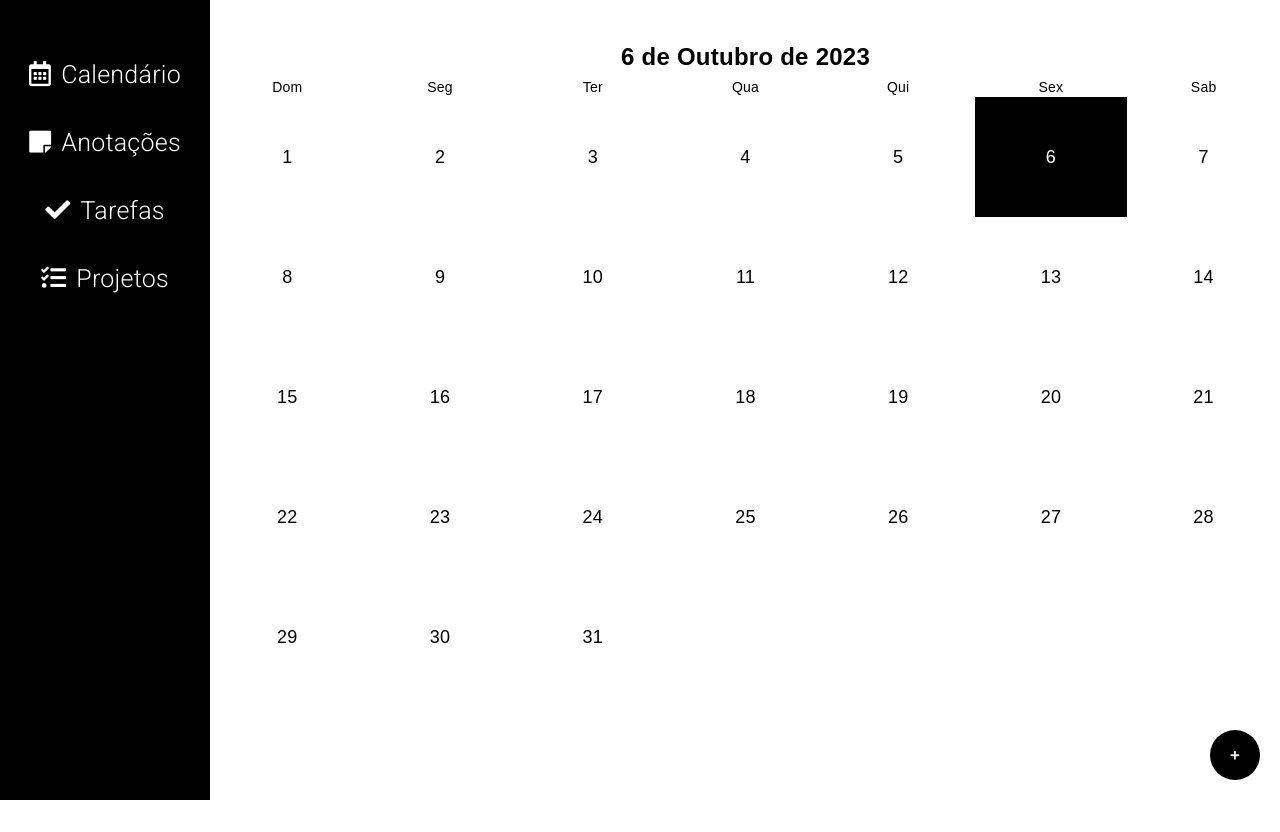
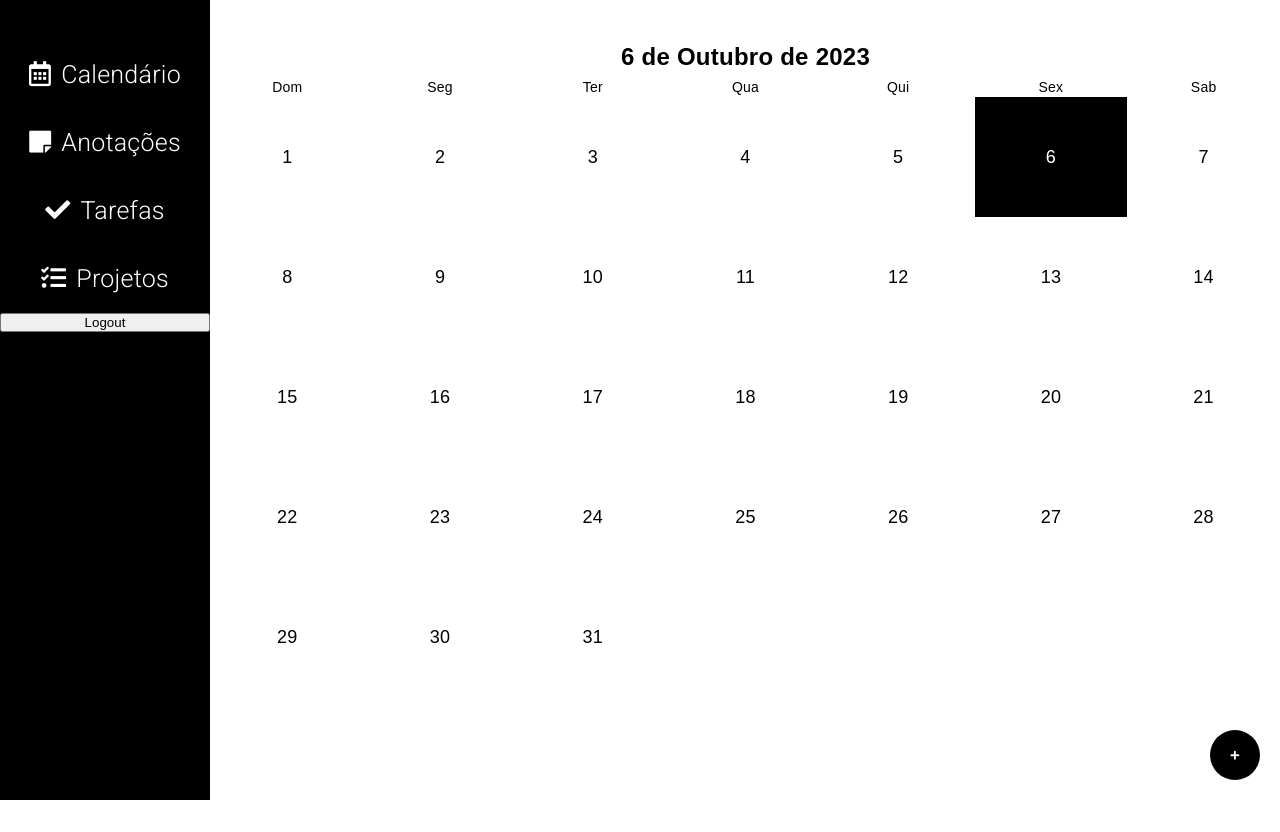
Before and after one commit to oliveiraluisg/Journaling, an Angular app in the folder front-end/: page /calendar in a window 1280 px wide. Built offline with nearby package versions, Linux system fonts and the light colour scheme; no server answers; a web font is replaced by a local one.

Commit message:
logout-calendar

```diff
--- a/front-end/src/app/calendar/calendar.component.html
+++ b/front-end/src/app/calendar/calendar.component.html
@@ -28,6 +28,7 @@
         <a href="./lista-anotacoes/"><i class="fas fa-sticky-note"></i>Anotações</a>
         <a href="./lista-task/"><i class="fas fa-check"></i>Tarefas</a>
         <a href="./lista-projeto/"><i class="fas fa-tasks"></i>Projetos</a>
+        <button (click)="logout()">Logout</button>
       </ul>
     </div>
 
--- a/front-end/src/app/calendar/calendar.component.ts
+++ b/front-end/src/app/calendar/calendar.component.ts
@@ -141,6 +141,13 @@ export class CalendarComponent implements OnInit {
     const today = new Date();
     return date.getFullYear() === today.getFullYear() && date.getMonth() === today.getMonth() && date.getDate() === today.getDate();
   }
+
+  logout() {
+
+    localStorage.removeItem('idUsuario');
+
+    window.location.href = '/';
+  }
 }
 
 interface UserReturnResponse{
```
